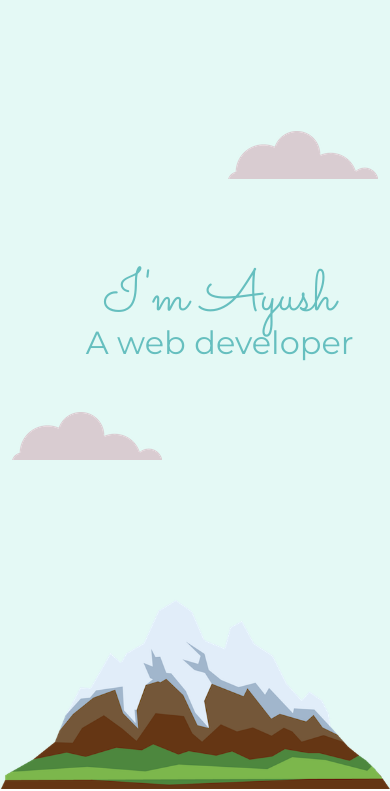
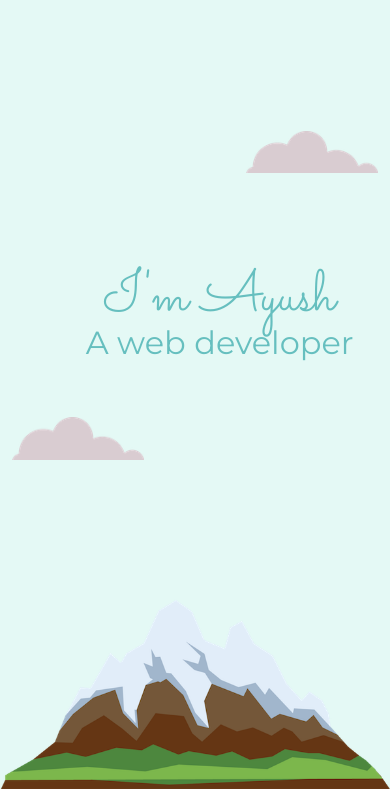
Before and after one commit to AyushSaman/my-personal-website1, a plain HTML site: page index.html in a window 390 px wide. Shown: the part 55-846 px from the top of the page. Drawn offline with nearby package versions, Linux system fonts and the light colour scheme.

Commit message:
my_personal_web1

```diff
--- a/styles.css
+++ b/styles.css
@@ -175,10 +175,12 @@ a:hover{
   .cloud_1{
     right: 3%;
     top: 22%;
+      width:34%;
   }
   .cloud_2{
     left: 3%;
     bottom: 39%;
+      width:34%;
   }
 
 
```
